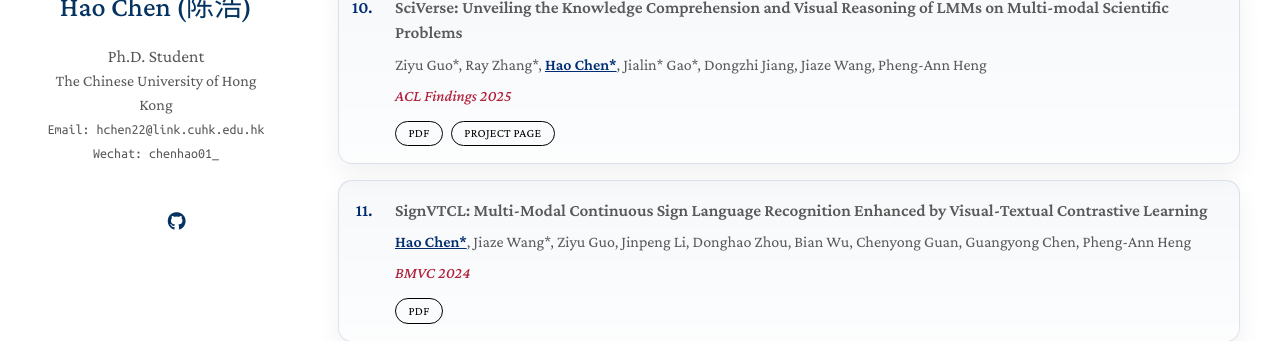
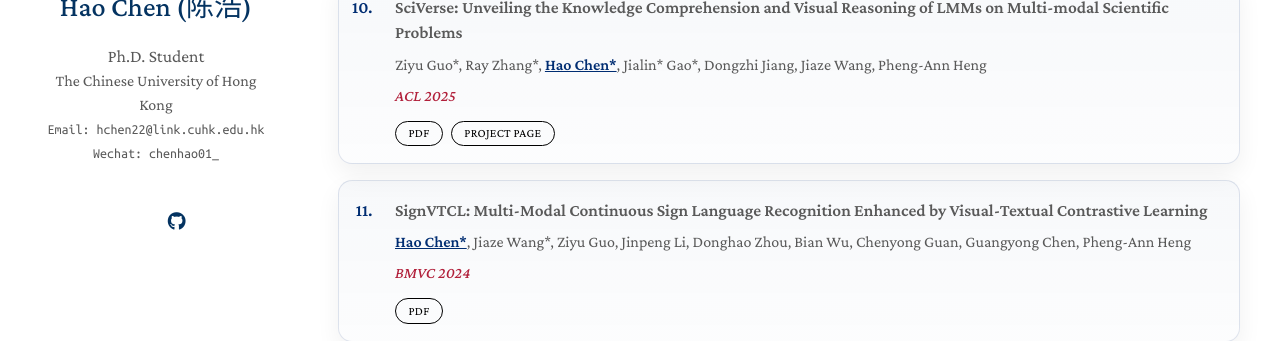
Before and after one commit to CHEN-H01/chen-h01.github.io, a Jekyll site: the page built from index.md, in a window 1280 px wide and 900 px high, scrolled down 1949 px, cut to the strip 219-560 px from the top of the window. Built offline with Jekyll 4.4.1, drawn with Linux system fonts in a browser that asks for light colours; a style sheet for code colours, icons or effects is not loaded; our own code applies the rules of GitHub Pages for plain Markdown files.

Commit message:
1005_update

```diff
--- a/_data/publications.yml
+++ b/_data/publications.yml
@@ -63,7 +63,7 @@ main:
 
   - title: "SciVerse: Unveiling the Knowledge Comprehension and Visual Reasoning of LMMs on Multi-modal Scientific Problems"
     authors: "Ziyu Guo*, Ray Zhang*, <strong style='color: #002D72; font-weight: 900; text-decoration: underline'>Hao Chen*</strong>, Jialin* Gao*, Dongzhi Jiang, Jiaze Wang, Pheng-Ann Heng"
-    conference: "<strong style='color: #B11F3A;'>ACL Findings 2025</strong>"
+    conference: "<strong style='color: #B11F3A;'>ACL 2025</strong>"
     pdf: https://arxiv.org/pdf/2503.10627?
     page: https://sciverse-cuhk.github.io/
 
```
